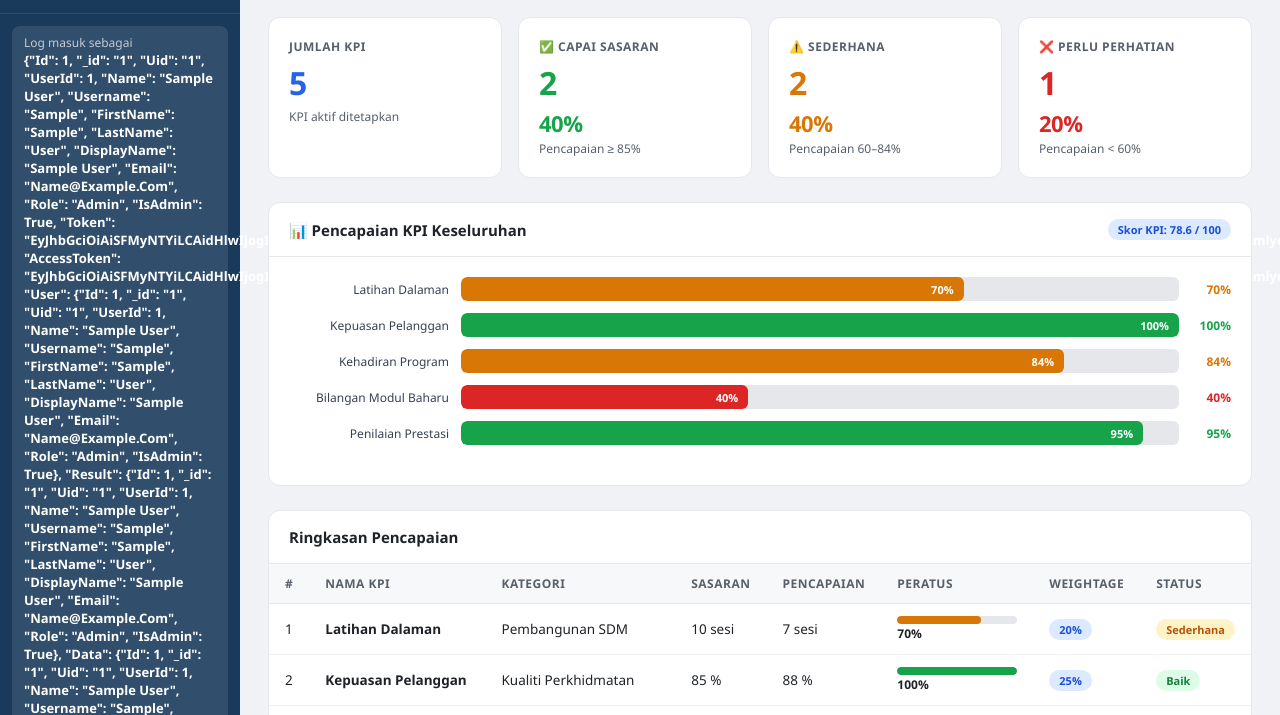
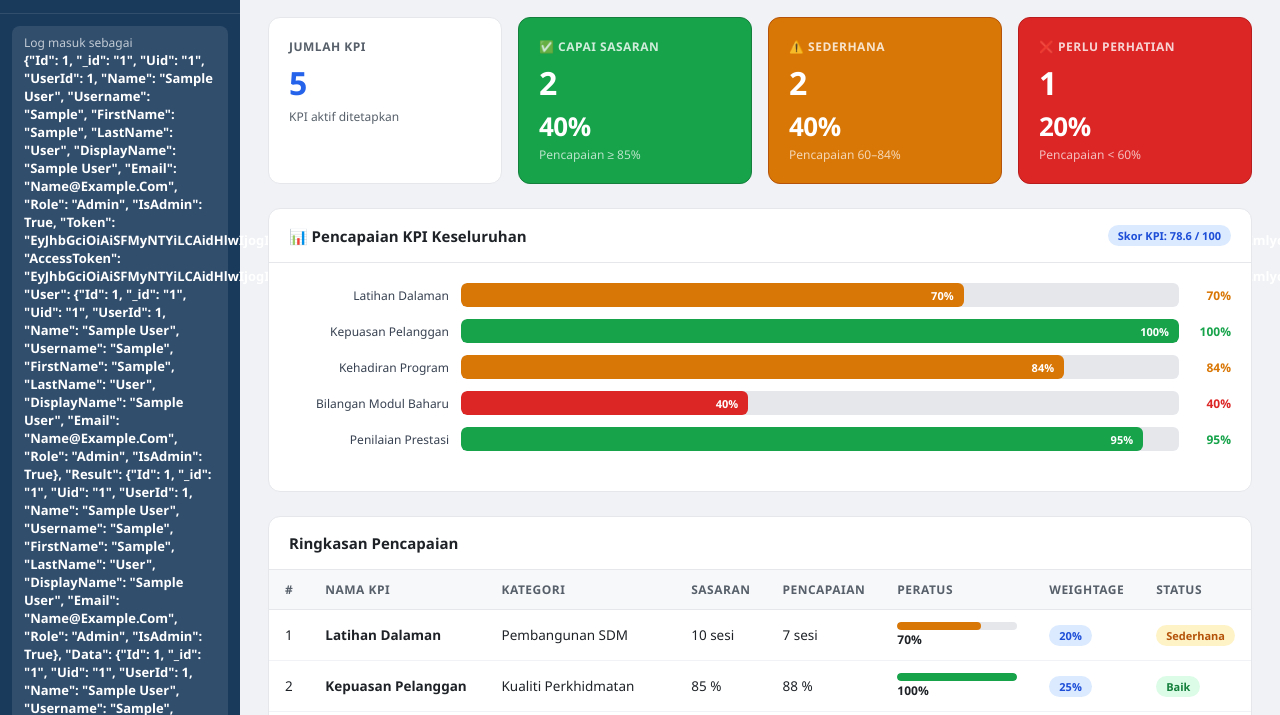
Before and after one commit to rhazes305/MDEC-TrainingBob, a plain HTML site: page kpi-dashboard/admin.html in a window 1280 px wide. Shown: the part 70-785 px from the top of the page. Drawn offline with Linux system fonts and the light colour scheme; sample sign-in values are in the browser's storage.

Commit message:
feat: colour-fill stat cards green/orange/red by KPI indicator

```diff
--- a/kpi-dashboard/css/style.css
+++ b/kpi-dashboard/css/style.css
@@ -61,13 +61,26 @@ body { font-family: 'Segoe UI', system-ui, sans-serif; background: #f0f2f5; colo
 .stat-card .stat-value { font-size: 32px; font-weight: 700; margin: 6px 0 4px; }
 .stat-card .stat-sub { font-size: 12px; color: #57606a; }
 .stat-card .stat-pct { font-size: 22px; font-weight: 800; letter-spacing: -0.5px; margin-bottom: 2px; }
-.stat-card.green .stat-pct { color: #16a34a; }
-.stat-card.orange .stat-pct { color: #d97706; }
-.stat-card.red .stat-pct { color: #dc2626; }
+/* Blue card — unchanged */
 .stat-card.blue .stat-value { color: #2563eb; }
-.stat-card.green .stat-value { color: #16a34a; }
-.stat-card.orange .stat-value { color: #d97706; }
-.stat-card.red .stat-value { color: #dc2626; }
+/* Green card — solid green bg */
+.stat-card.green { background: #16a34a; border-color: #15803d; }
+.stat-card.green .stat-label { color: rgba(255,255,255,0.8); }
+.stat-card.green .stat-value { color: #fff; }
+.stat-card.green .stat-pct { color: #fff; font-size: 26px; }
+.stat-card.green .stat-sub { color: rgba(255,255,255,0.7); }
+/* Orange/Yellow card — solid amber bg */
+.stat-card.orange { background: #d97706; border-color: #b45309; }
+.stat-card.orange .stat-label { color: rgba(255,255,255,0.8); }
+.stat-card.orange .stat-value { color: #fff; }
+.stat-card.orange .stat-pct { color: #fff; font-size: 26px; }
+.stat-card.orange .stat-sub { color: rgba(255,255,255,0.7); }
+/* Red card — solid red bg */
+.stat-card.red { background: #dc2626; border-color: #b91c1c; }
+.stat-card.red .stat-label { color: rgba(255,255,255,0.8); }
+.stat-card.red .stat-value { color: #fff; }
+.stat-card.red .stat-pct { color: #fff; font-size: 26px; }
+.stat-card.red .stat-sub { color: rgba(255,255,255,0.7); }
 
 /* ===== PROGRESS BAR ===== */
 .progress-bar { height: 8px; background: #e5e7eb; border-radius: 99px; overflow: hidden; }
```
